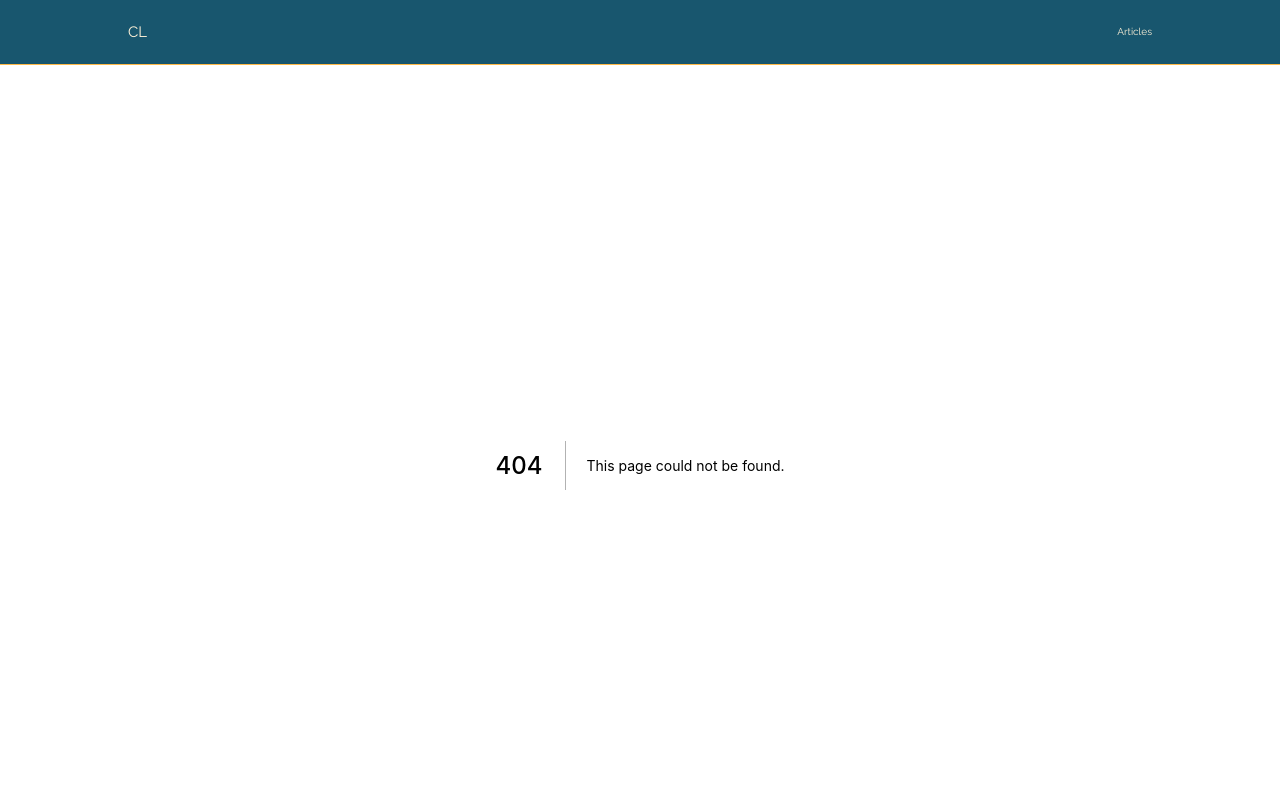
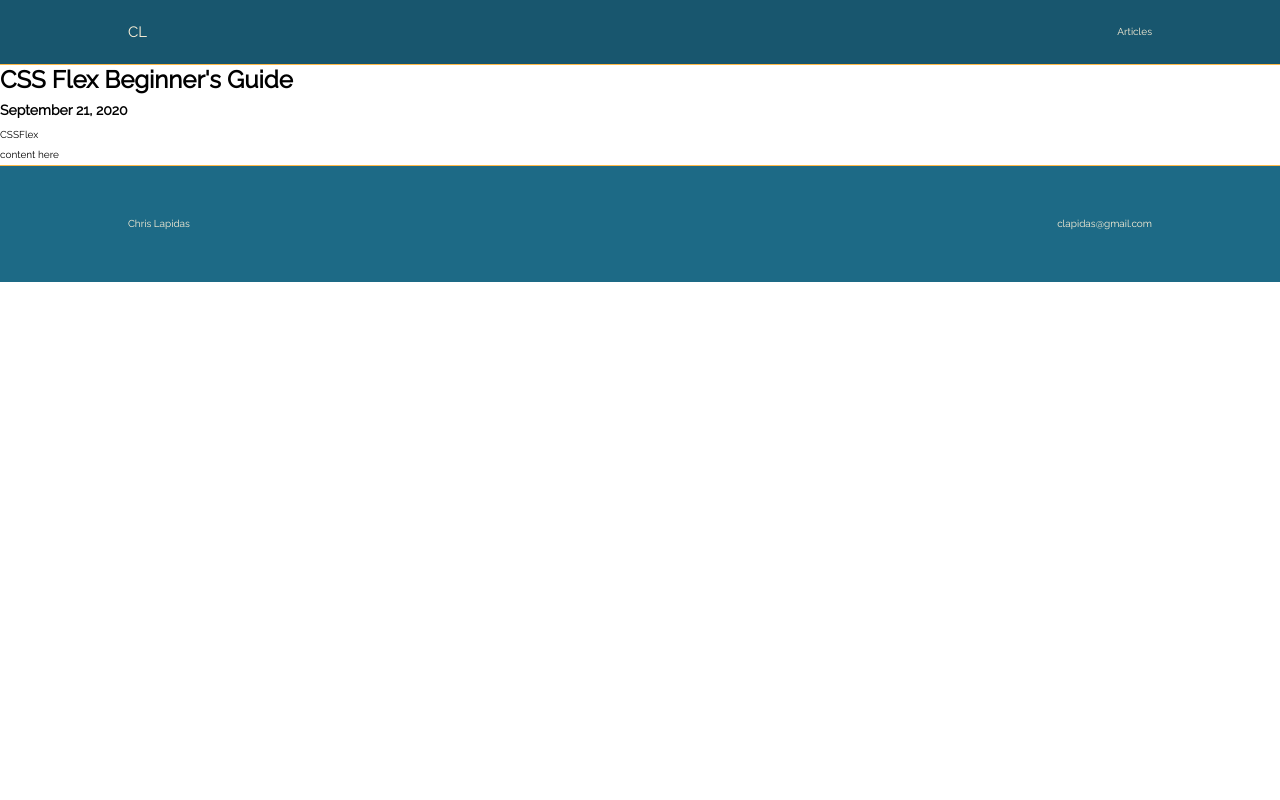
Before and after one commit to chrislapidas/chrislaps, a Next.js app: page /articles/01-css-flex-beginners-guide in a window 1280 px wide. Before the commit this address had no page. Shown: the top 800 px of the page. Built offline with nearby package versions, Linux system fonts and the light colour scheme.

Commit message:
Get parent child article relationship working

```diff
--- a/components/Article.js
+++ b/components/Article.js
@@ -1,7 +1,10 @@
-const Article = () => {
+const Article = ({ title, date, tags, children }) => {
   return (
     <div>
-      asdasdasd<div>asdasdddd</div>
+      <h2>{title}</h2>
+      <h4>{date}</h4>
+      <div>{tags}</div>
+      <div>{children}</div>
     </div>
   );
 };
--- a/components/Nav.js
+++ b/components/Nav.js
@@ -1,11 +1,11 @@
-import navStyles from "../styles/Nav.module.scss";
+import styles from "../styles/Nav.module.scss";
 
 const Nav = () => {
   return (
-    <nav className={navStyles.nav}>
-      <div className={"container " + navStyles.navContainer}>
-        <div className={navStyles.title}>CL</div>
-        <ul className={navStyles.list}>
+    <nav className={styles.nav}>
+      <div className={"container " + styles.navContainer}>
+        <div className={styles.title}>CL</div>
+        <ul className={styles.list}>
           <li>Articles</li>
         </ul>
       </div>
--- /dev/null
+++ b/pages/articles/01-css-flex-beginners-guide.js
@@ -0,0 +1,12 @@
+import Article from "../../components/Article";
+
+export default function CssFlexBeginnersGuide() {
+  const title = "CSS Flex Beginner's Guide";
+  const date = "September 21, 2020";
+  const tags = ["CSS", "Flex"];
+  return (
+    <Article title={title} date={date} tags={tags}>
+      <article>content here</article>
+    </Article>
+  );
+}
```
Also changed, not shown: articles.json (added, +11 -0 lines), pages/articles/css-flex-beginners-guide.js (deleted, +0 -9 lines).
